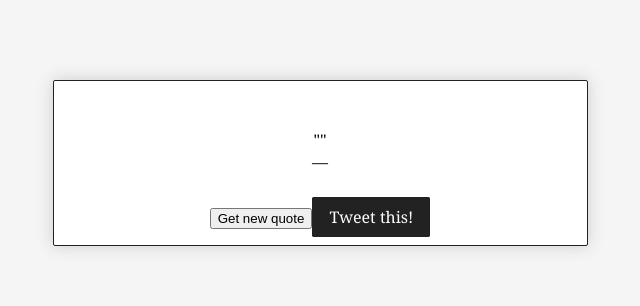
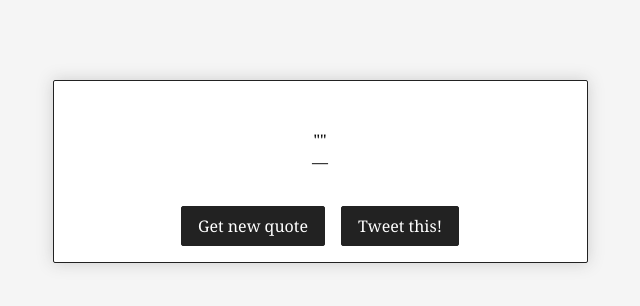
Before and after one commit to mdm5995/quoteMachine, a React (Create React App) app: page / in a window 1280 px wide. Shown: the top 306 px of the page, without its empty margins (320-960 px from the left). Built offline with nearby package versions, Linux system fonts and the light colour scheme; no server answers.

Commit message:
Add newline and tab character to tweet URI

```diff
--- a/src/App.js
+++ b/src/App.js
@@ -10,7 +10,7 @@ function App() {
 	const dispatch = useDispatch();
 
 	useEffect(() => {
-		setQuoteText(encodeURI(`"${content}" —${author}`));
+		setQuoteText(encodeURI(`"${content}"\n\t—${author}`));
 	}, [content, author]);
 
 	const handleOnClick = () => {
@@ -27,8 +27,10 @@ function App() {
 					&mdash; {author}
 				</figcaption>
 			</figure>
-			<button id="new-quote" onClick={handleOnClick}>Get new quote</button>
-			<a href={`https://twitter.com/intent/tweet/?text=${quoteText}`} target="_blank" rel="noreferrer">Tweet this!</a>
+			<div className="controls">
+				<button id="new-quote" onClick={handleOnClick}>Get new quote</button>
+				<a href={`https://twitter.com/intent/tweet/?text=${quoteText}`} target="_blank" rel="noreferrer">Tweet this!</a>
+			</div>
     </div>
   );
 }
```
